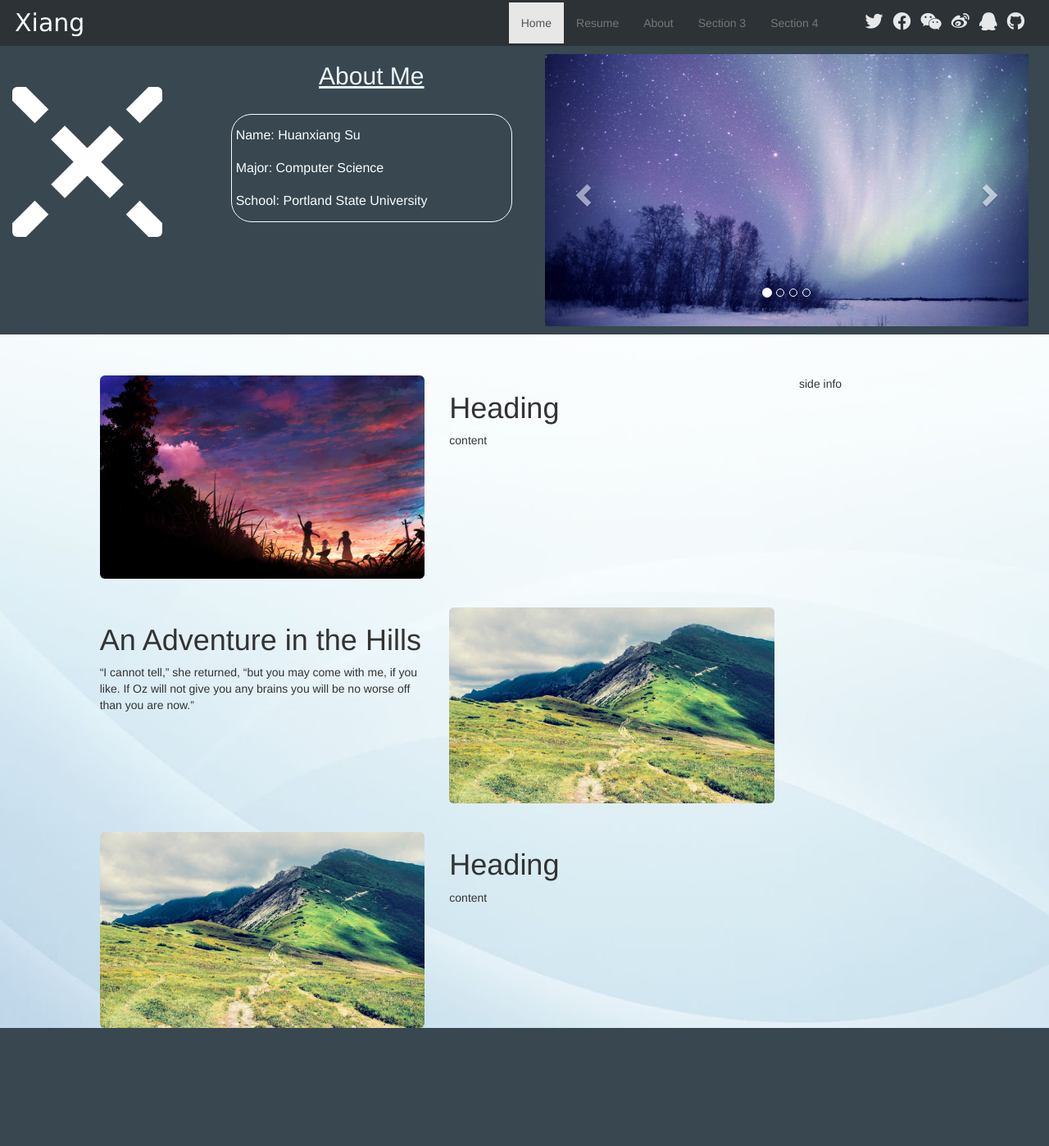
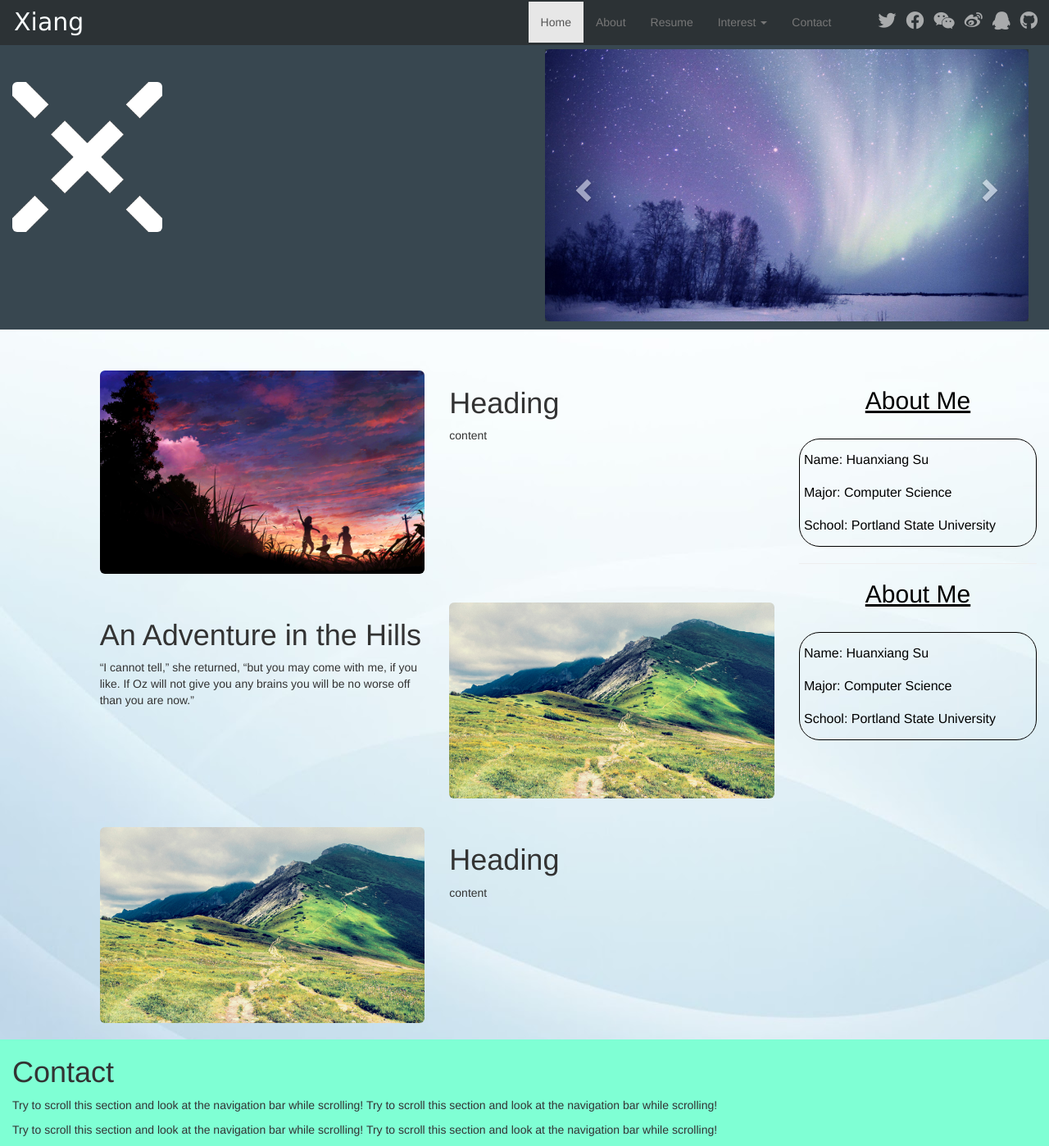
Before and after one commit to huanxiangsu/personal-website, a PHP site: page / in a window 1280 px wide. Shown: the whole page at 82% size. Before the commit the page ends 1254 px from the top, so only its background shows below. Run offline with PHP 8.4, Linux system fonts and the light colour scheme; some libraries are stand-ins or nearby versions.

Commit message:
modified page

```diff
--- a/CSS/homePage.css
+++ b/CSS/homePage.css
@@ -7,6 +7,7 @@
     /* background-image: url('../images/star1.png'); */
     background-color: #384750;
     height: auto;
+    margin-top:50px;
 }
 
 /***************************** navbar *********************************/
@@ -106,13 +113,23 @@
 
 .social-media-link {
     padding: 0px !important;
+    margin-left: 12px;
 }
 
 .social-media-icon {
     font-size:22px;
+    color: #a9abac;
+    transition: color 0.5s;
+}
+
+.social-media-icon:hover {
     color: #e6e8e9;
-    margin-left: 12px;
 }
+
+.tab-link {
+    transition: color 0.7s;
+}
+
 
 
 
@@ -129,18 +146,18 @@
 .about-me-header {
     font-size: 30px;
     text-align: center;
-    color: #edf7f9;
+    color: rgb(0, 0, 0);
     text-decoration: underline;
 }
 
 .about-me-content {
-    background-color: transparent;
+    /* background-color: transparent; */
     font-size: 16px;
     padding: 5px;
     line-height: 2.5;
     text-align: left;
-    color: #f9fdfe;
-    border: 1px solid #f9fdfe;
+    color: black;
+    border: 1px solid black;
     border-radius: 25px;
     margin-top: 30px;
 }
@@ -187,3 +204,9 @@
     max-width: 150px;
     max-height: 120px;
 }
+
+
+/********************************* bottom Contact **********************/
+.contact {
+    background-color: aquamarine;
+}
--- a/JS/homePage.js
+++ b/JS/homePage.js
@@ -9,3 +9,14 @@ $("#searchBtn").on("click", function () {
         }
     });
 });
+
+$('body').scrollspy({ target: "#to-contect", offset: 50 });
+
+// $('#dropdown').on("mouseenter", function () {
+//     $('.dropdown-menu').slideToggle(200);
+
+// });
+
+// $('#dropdown').on("mouseleave", function () {
+//     $('.dropdown-menu').slideToggle(200);
+// });
--- a/index.html
+++ b/index.html
@@ -9,6 +9,8 @@
     <script src="https://ajax.googleapis.com/ajax/libs/jquery/3.3.1/jquery.min.js"></script>
     <script src="https://maxcdn.bootstrapcdn.com/bootstrap/3.3.7/js/bootstrap.min.js"></script>
 
+    <script src="https://cdnjs.cloudflare.com/ajax/libs/weather/0.0.2/weather.min.js"></script>
+
     <link rel="stylesheet" type="text/css"
         href="https://cdnjs.cloudflare.com/ajax/libs/font-awesome/5.8.2/css/all.min.css" />
 
@@ -16,12 +18,11 @@
         href="https://cdnjs.cloudflare.com/ajax/libs/font-awesome/4.7.0/css/font-awesome.min.css">
 
     <link rel="stylesheet" type="text/css" href = "CSS/homePage.css">
-    <link rel="stylesheet" type="text/css" href = "CSS/hero.css">
 
     </head>
 
 <body>
-<nav class="navbar navbar-default">
+<nav class="navbar navbar-default navbar-fixed-top">
     <div class="container-fluid">
         <div class="navbar-header">
             <button type="button" class="navbar-toggle" data-toggle="collapse" data-target="#myNavbar">
@@ -31,15 +32,27 @@
             </button>
             <a class="navbar-brand" href="index.html">Xiang</a>
         </div>
+        <script>
 
+        </script>
 
         <div class="collapse navbar-collapse" id="myNavbar">
             <ul class="nav navbar-nav navbar-right" id="myNav">
-                <li class="active "><a data-toggle="pill" href="#home">Home</a></li>
-                <li><a data-toggle="pill" href="#section1">Resume</a></li>
-                <li><a data-toggle="pill" href="#section2">About</a></li>
-                <li><a data-toggle="pill" href="#section3">Section 3</a></li>
-                <li><a data-toggle="pill" href="#section4">Section 4</a></li>
+                <li class="active"><a class="tab-link" data-toggle="pill" href="#home">Home</a></li>
+                <li><a class="tab-link" data-toggle="pill" href="#section1">About</a></li>
+                <li><a class="tab-link" data-toggle="pill" href="#section2">Resume</a></li>
+                <li class="dropdown">
+                    <a class="dropdown-toggle tab-link" id="dropdown" href="#">Interest
+                        <span class="caret"></span>
+                    </a>
+                    <ul class="dropdown-menu">
+                        <li><a class="tab-link" data-toggle="pill" href="#section3">Gallary</a></li>
+                        <li><a class="tab-link" data-toggle="pill" href="#">Music</a></li>
+                        <li><a class="tab-link" data-toggle="pill" href="#">Page 1-3</a></li>
+                    </ul>
+                </li>
+
+                <li><a class="tab-link" id="to-contact" href="#contact">Contact</a></li>
 
                 <li>
                     <ul class="nav navbar-nav social-media-list">
@@ -69,7 +82,7 @@
                             </a>
                         </li>
                         <li>
-                            <a class="social-media-link" href="https://github.com/" target="_blank">
+                            <a class="social-media-link" href="https://github.com/huanxiangsu" target="_blank">
                                 <i class='fab fa-github social-media-icon'></i>
                             </a>
                         </li>
@@ -94,12 +107,7 @@
                 <div class="col-sm-1"></div>
 
                 <div class="col-sm-7">
-                    <h1 class="about-me-header">About Me</h1>
-                    <p class="about-me-content">
-                        Name: Huanxiang Su <br>
-                        Major: Computer Science <br>
-                        School: Portland State University
-                    </p>
+
 
                 </div>
             </div>
@@ -110,12 +118,12 @@
             <div class="imgSlide">
                 <div id="myCarousel" class="carousel slide" data-ride="carousel">
                     <!-- indicator: at bottom little dot -->
-                    <ol class="carousel-indicators">
+                    <!-- <ol class="carousel-indicators">
                         <li data-target="#myCarousel" data-slide-to="0" class="active"></li>
                         <li data-target="#myCarousel" data-slide-to="1"></li>
                         <li data-target="#myCarousel" data-slide-to="2"></li>
                         <li data-target="#myCarousel" data-slide-to="3"></li>
-                    </ol>
+                    </ol> -->
 
                     <!-- img -->
                     <div class="carousel-inner">
@@ -198,17 +206,18 @@
 
                 <!-- section 1 content -->
                 <div id="section1" class="tab-pane fade">
-                    <h1> MY resume</h1>
+                    <h1>My Introduction</h1>
+                    <p>...........</p>
 
 
                 </div>
 
                 <div id="section2" class="tab-pane fade">
-                    <h1> About</h1>
+                    <h1>My Resume</h1>
                 </div>
 
                 <div id="section3" class="tab-pane fade">
-                    <h1> MY section 3</h1>
+                    <h1>My Projects</h1>
                 </div>
 
                 <div id="section4" class="tab-pane fade">
@@ -217,12 +226,35 @@
             </div>
         </div>
 
-        <div class="col-sm-3 side">
-            <p>side info</p>
+        <!-- <div class="col-sm-1"></div> -->
+        <div class="col-sm-3">
+            <h1 class="about-me-header">About Me</h1>
+            <p class="about-me-content">
+                Name: Huanxiang Su <br>
+                Major: Computer Science <br>
+                School: Portland State University
+            </p>
+            <hr>
+            <h1 class="about-me-header">About Me</h1>
+            <p class="about-me-content">
+                Name: Huanxiang Su <br>
+                Major: Computer Science <br>
+                School: Portland State University
+            </p>
+
         </div>
 
     </div>
+    <div class="row" style="height:20px"></div>
 
+</div>
+
+<div id="contact" class="container-fluid contact">
+    <h1>Contact</h1>
+    <p>Try to scroll this section and look at the navigation bar while scrolling! Try to scroll this section and look at
+        the navigation bar while scrolling!</p>
+    <p>Try to scroll this section and look at the navigation bar while scrolling! Try to scroll this section and look at
+        the navigation bar while scrolling!</p>
 </div>
 
 
```
Also changed, not shown: other parts of CSS/homePage.css (+22 -16 lines).
